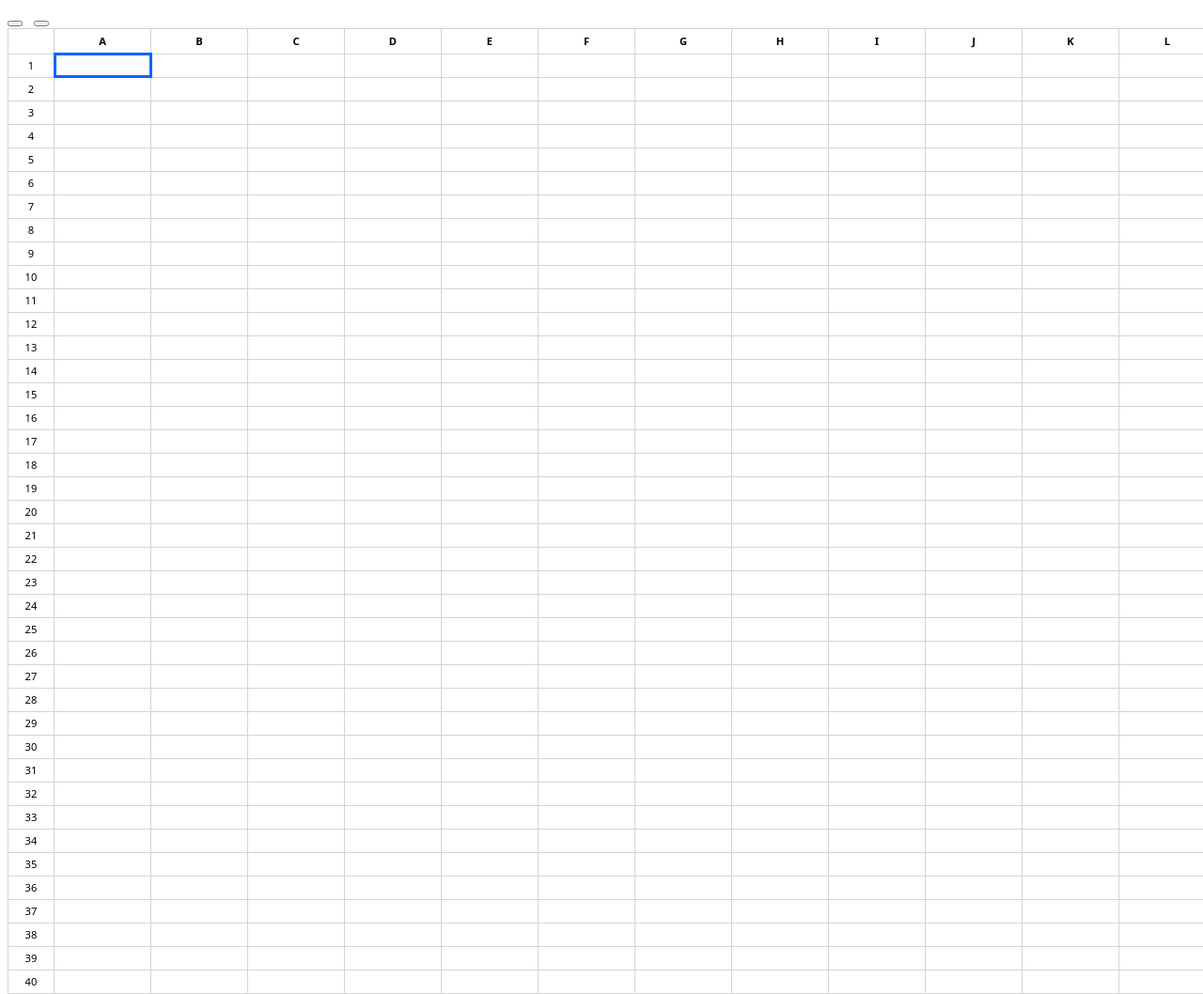
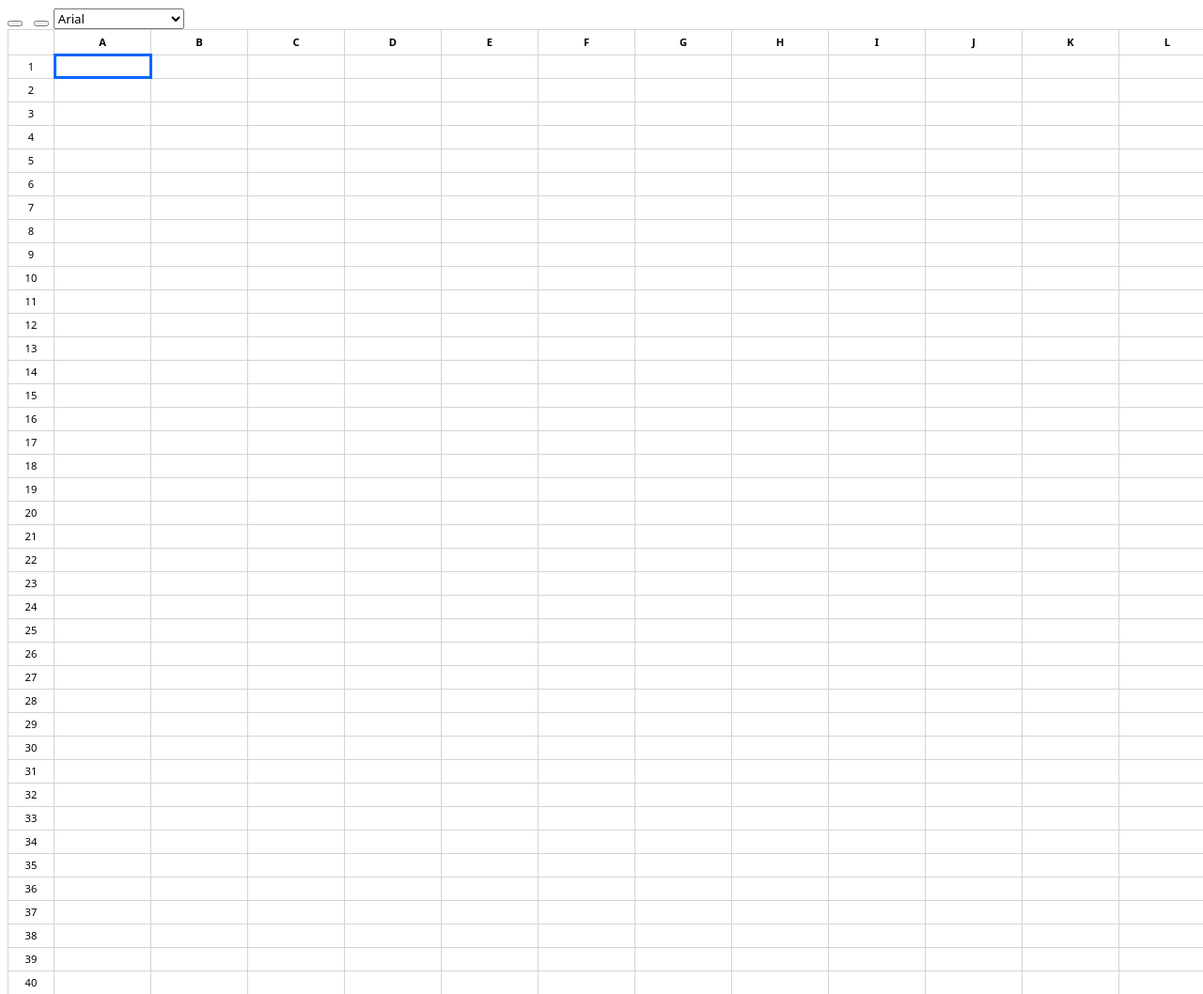
Before and after one commit to rammuthukumar1512/excel-sheet, a website built with Vite: page index.html in a window 1280 px wide. Shown: the top 1058 px of the page at 94% size. Built offline with nearby package versions, Linux system fonts and the light colour scheme; some icons are missing.

Commit message:
start to implement font family

```diff
--- a/src/features/spreadSheet.ts
+++ b/src/features/spreadSheet.ts
@@ -2,16 +2,18 @@ import type { Cell } from "../types/cell";
 import { createSheet } from "../grid/createSheet";
 import { UndoRedo } from "../features/utilities/undoRedocontrols";
 import type { CellChange } from "../types/cellchange";
+import { FontFamily } from "./utilities/fontFamily";
+import { CommonControls } from "./utilities/commonControls";
 
 export class SpreadSheet extends HTMLElement {
     rows = 40;
     cols = 40;
     ROWS = 0;
     COLS = 0;
-    grid:Cell[][] = [];
+    grid:Cell[][] = createSheet(this.rows, this.cols);
     selectedCell = { row: 0, col: 0 };
     previousCell = {row: 0, col: 0};
-    currentCellCopy = this.selectedCell
+    currentCellCopy = this.selectedCell;
     initialWidth: number | undefined = 0;
     currentWidth: number | undefined = 0;
     activeCellElement:HTMLElement | null = null;
@@ -21,9 +23,10 @@ export class SpreadSheet extends HTMLElement {
     startTyping: boolean = false;
     sheet = document.querySelector('spread-sheet') as SpreadSheet;
     private undoRedo = new UndoRedo(this.sheet);
+    private commonControls = new CommonControls();
+    private fontFamily = new FontFamily(this.sheet);
     constructor() {
        super();
-       this.grid = createSheet(this.rows, this.cols);
        this.ROWS = this.grid.length;
        this.COLS = this.grid[0].length;
        this.tabIndex = 0;
@@ -62,7 +65,19 @@ export class SpreadSheet extends HTMLElement {
           let redoValue: CellChange | undefined = this.undoRedo.redo({row: this.selectedCell.row, col: this.selectedCell.col});
           console.log(redoValue,"redovalue");
           if(redoValue) currentCell.innerText = redoValue?.newValue ?? "";
-        };
+      };
+    }
+
+    setFontFamily(font: string) {
+
+    }
+
+    updateGrid():void {
+
+    }
+
+    virtualCellRendering(selectedRow: CellChange): void {
+      const virtualCell: HTMLElement | null = this.querySelector(`td[data-r=${selectedRow.row}][data-c="${selectedRow.col}"] div`);
     }
 
     handleKey(e: KeyboardEvent):void {
@@ -155,7 +170,7 @@ export class SpreadSheet extends HTMLElement {
        previousCell.style.position = "relative";
        previousCell.style.removeProperty('min-width');
        this.undoRedo.clearUndoStack();
-       this.undoRedo.setCurrentCell(this.selectedCell);
+       this.commonControls.setCurrentCell(this.selectedCell);
       //  (previousCell.children[0] as HTMLElement).style.left = "0px";
       //  (previousCell.children[0] as HTMLElement).style.top = "0px";
       //  (previousCell.children[0] as HTMLElement).style.width = "100px";
--- /dev/null
+++ b/src/features/utilities/commonControls.ts
@@ -0,0 +1,14 @@
+import type { CellChange } from "../../types/cellchange";
+
+export class CommonControls {
+    currentCell: CellChange = {};
+
+    setCurrentCell(currentCell: CellChange):void {
+         this.currentCell = currentCell;
+    }
+
+    getCurrentCell(): CellChange {
+        return this.currentCell;
+    }
+
+}
--- /dev/null
+++ b/src/features/utilities/fontFamily.ts
@@ -0,0 +1,33 @@
+import type { SpreadSheet } from "../spreadSheet";
+
+
+export class FontFamily extends HTMLElement {
+    fontFamilies = ["Arial", "Roboto", "Times New Roman"];
+    private spreadSheet: SpreadSheet;
+
+    constructor(sheet: SpreadSheet) {
+        super();
+        this.spreadSheet = sheet;
+    }
+
+    connectedCallback() {
+       this.renderer();
+        const select = this.querySelector("#fontFamily") as HTMLSelectElement;
+        select?.addEventListener("change", (e: Event)=>{
+             const selElement = e.currentTarget as HTMLSelectElement;
+             const selectedFont = selElement.options[selElement.selectedIndex].value;
+             this.spreadSheet.setFontFamily(selectedFont);
+        });
+
+    }
+
+    renderer() {
+        this.innerHTML = `<select id="fontFamily" name="font">
+            ${ this.fontFamilies.map((value: string, index: number)=>{
+                return `<option value=${value}>${value}</option>`;
+            }).join("") }
+        </select>`;
+    }
+};
+
+customElements.define('font-family', FontFamily);
--- a/src/features/utilities/undoRedocontrols.ts
+++ b/src/features/utilities/undoRedocontrols.ts
@@ -18,12 +18,10 @@ export class UndoRedo extends HTMLElement {
       }
 
       connectedCallback() {
+             console.log("undoredo")
          this.renderer();
       }
 
-      setCurrentCell(currentCell: CellChange) {
-      this.currentCell = currentCell;
-      }
       callUndo (){
          this.spreadSheet.callUndo();
       }
@@ -35,14 +33,6 @@ export class UndoRedo extends HTMLElement {
         console.log(currentValue,"cvalue")
         this.undoStack.push(currentValue)
         console.log(this.undoStack,"undostack")
-      }
-
-      renderer() {
-            this.innerHTML = `
-             <button id="undo"><i class="fa-solid fa-rotate-left"></i></button>
-             &nbsp;
-             <button id="redo"><i class="fa-solid fa-rotate-right"></i></button>
-            `;
       }
 
       undo(currentCell: CellChange): CellChange | undefined {
@@ -91,6 +81,14 @@ export class UndoRedo extends HTMLElement {
             this.undoStack = [];
             this.undoCount = 1;
       }
+
+      renderer() {
+            this.innerHTML = `
+             <button id="undo"><i class="fa-solid fa-rotate-left"></i></button>
+             &nbsp;
+             <button id="redo"><i class="fa-solid fa-rotate-right"></i></button>
+            `;
+      }
 }
 
 customElements.define('undo-redo', UndoRedo)
--- a/src/features/utilities/utilities.html
+++ b/src/features/utilities/utilities.html
@@ -9,7 +9,9 @@
     </head>
     <body>
        <undo-redo></undo-redo>
+       <font-family></font-family>
     </body>
 
     <script type="module" src="./undoRedocontrols.ts"></script>
+    <script type="module" src="./fontFamily.ts"></script>
 </html>
--- a/src/features/utilities/utility-component.ts
+++ b/src/features/utilities/utility-component.ts
@@ -5,7 +5,7 @@ export class UtilityComponent extends HTMLElement {
     constructor() {
         super();
     }
-    async connectedCallback() {
+    connectedCallback() {
        this.innerHTML = `
        ${utilitycomponent}`;
     }
--- a/src/grid/createSheet.ts
+++ b/src/grid/createSheet.ts
@@ -1,7 +1,7 @@
 import type { Cell }  from "../types/cell";
 
 export function createSheet(rows:number, cols: number): Cell[][] {
-    return Array.from({length: rows}, ()=> Array.from({length: cols}, ()=> ({ value: "", cellActive: false, minWidth: 100,
-        lineWidth: 0, lengthFixed: false
-     })))
+    return Array.from({length: rows}, ()=> Array.from({length: cols}, ()=> ({ value: "", oldValue: "",newValue: "", cellActive: false, minWidth: 100,
+        lineWidth: 0, lengthFixed: false,startTypingAt: 0, fontSize: 12, bold: false, italic: true, color: "#000000", underline: false
+    })))
 };
--- a/src/types/cell.ts
+++ b/src/types/cell.ts
@@ -9,4 +9,9 @@ export interface Cell {
   lineWidth: number;
   lengthFixed: boolean;
   startTypingAt: number;
+  fontSize: number;
+  bold: boolean;
+  italic: boolean;
+  color: string;
+  underline: boolean;
 }
```
